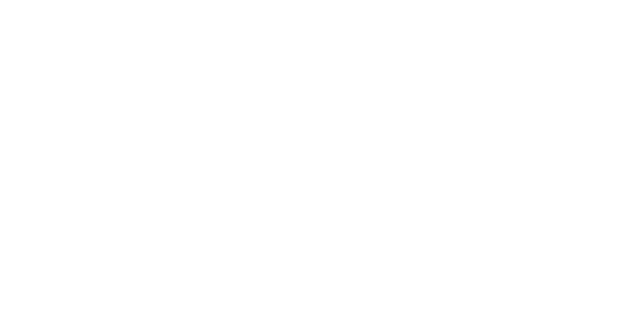
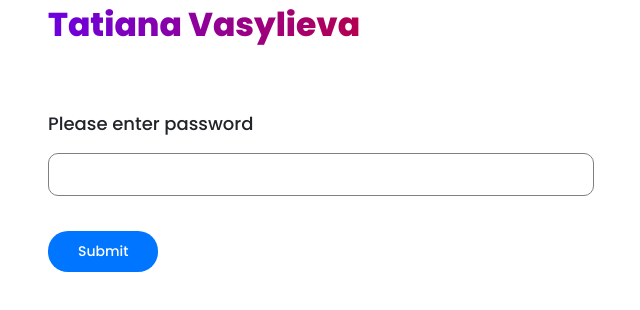
Before and after one commit to witchofcakes/tatianavasylievaresume, a React app: page /login in a window 1280 px wide. Before the commit this address had no page. Shown: the whole page, without its empty margins (319-959 px from the left). Built offline with nearby package versions, Linux system fonts and the light colour scheme.

Commit message:
added login front

```diff
--- /dev/null
+++ b/src/components/login.js
@@ -0,0 +1,20 @@
+import React from 'react';
+
+export default function Login() {
+    return(
+        <div className="container container-login">
+            <div className="row justify-content-center row-login">
+                <div className="col-6">
+                    <div className="title-login-text">
+                        <p className="name-login-text">Tatiana Vasylieva</p>
+                    </div>
+                    <div>
+                        <p className="input-field-text">Please enter password</p>
+                        <input className={"password-input-field"}/>
+                        <button className="submit-button">Submit</button>
+                    </div>
+                </div>
+            </div>
+        </div>
+    );
+}
--- a/src/javascript/App.js
+++ b/src/javascript/App.js
@@ -1,5 +1,6 @@
 import { Route, Routes} from "react-router-dom"
 import Landing from "../components/landing"
+import Login from "../components/login"
 
 export default function App() {
     return (
@@ -12,6 +13,7 @@ export default function App() {
             {/*</nav>*/}
 
             <Routes>
+                <Route path="/login" element={<Login />} />
                 <Route path="/" element={<Landing />} />
             </Routes>
         </>
--- a/src/stylesheets/landing.css
+++ b/src/stylesheets/landing.css
@@ -341,3 +341,54 @@
 .margin-top-more-projects{
     margin-top: 30px;
 }
+
+.name-login-text{
+    background: linear-gradient(270.35deg, #F300A1 -63.54%, #DC0000 11.52%, #6E00DC 97.67%);
+    -webkit-background-clip: text;
+    -webkit-text-fill-color: transparent;
+    font-size: 33px;
+    font-weight: 800;
+    margin-bottom: 0;
+}
+
+.input-field-text{
+    font-size: 18px;
+    font-weight: 500;
+}
+
+.password-input-field{
+    padding: 10px 15px;
+    border: 1.5px solid gray;
+    font-size: 14px;
+    border-radius: 10px;
+    width: 100%;
+}
+
+.password-input-field:focus{
+    border: 1.5px solid #8F00FF;
+}
+
+.title-login-text{
+    margin-bottom: 60px;
+}
+
+.submit-button{
+    background: #0075FF;
+    color: white;
+    font-size: 14px;
+    font-weight: 500;
+    border: none;
+    border-radius: 20px;
+    padding: 10px 30px;
+    margin-top: 35px;
+}
+
+.container-login{
+    height: 90vh;
+}
+
+.row-login{
+    display: flex;
+    justify-content: center;
+    align-items: center;
+}
```
Also changed, not shown: src/stylesheets/profile.jpg (deleted).
